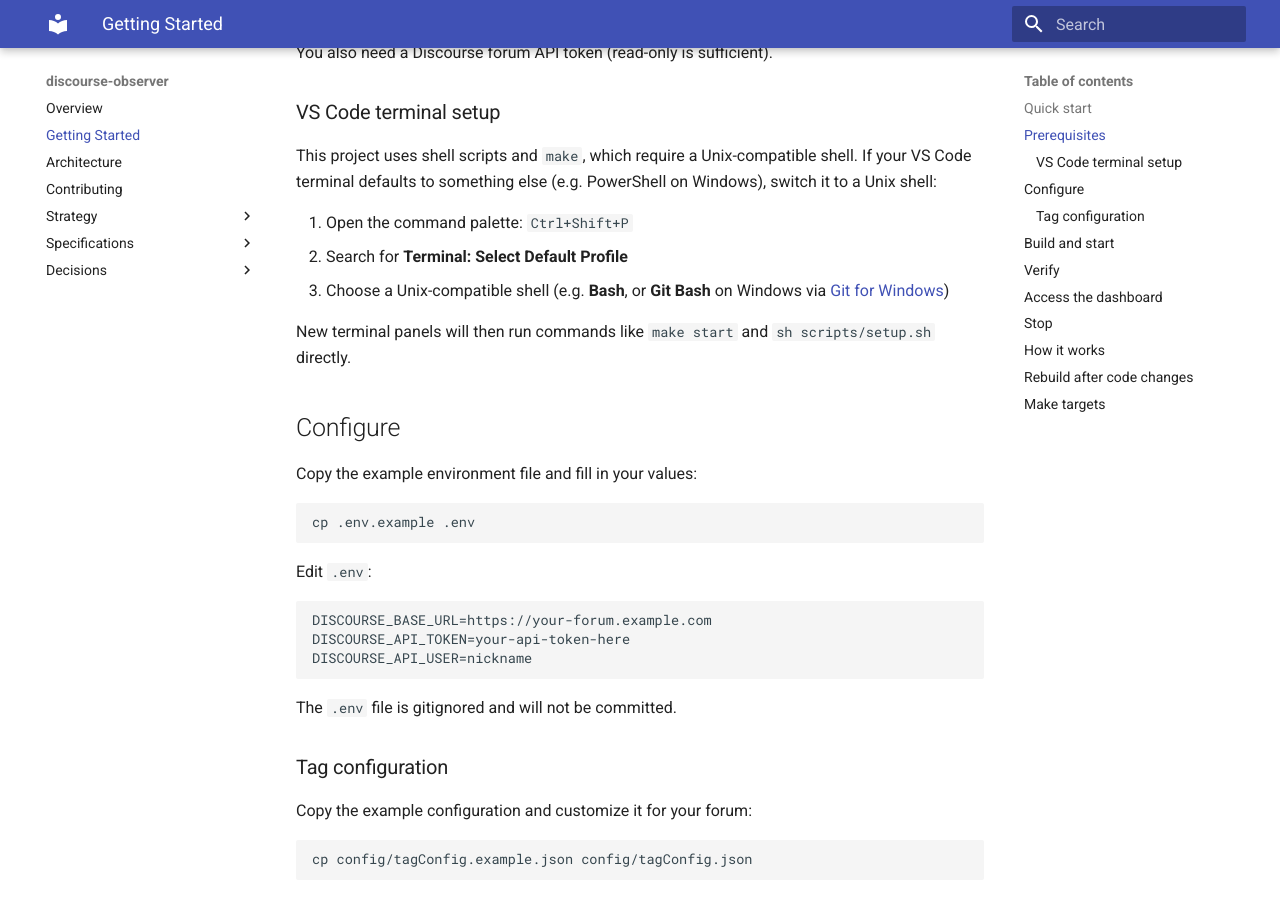
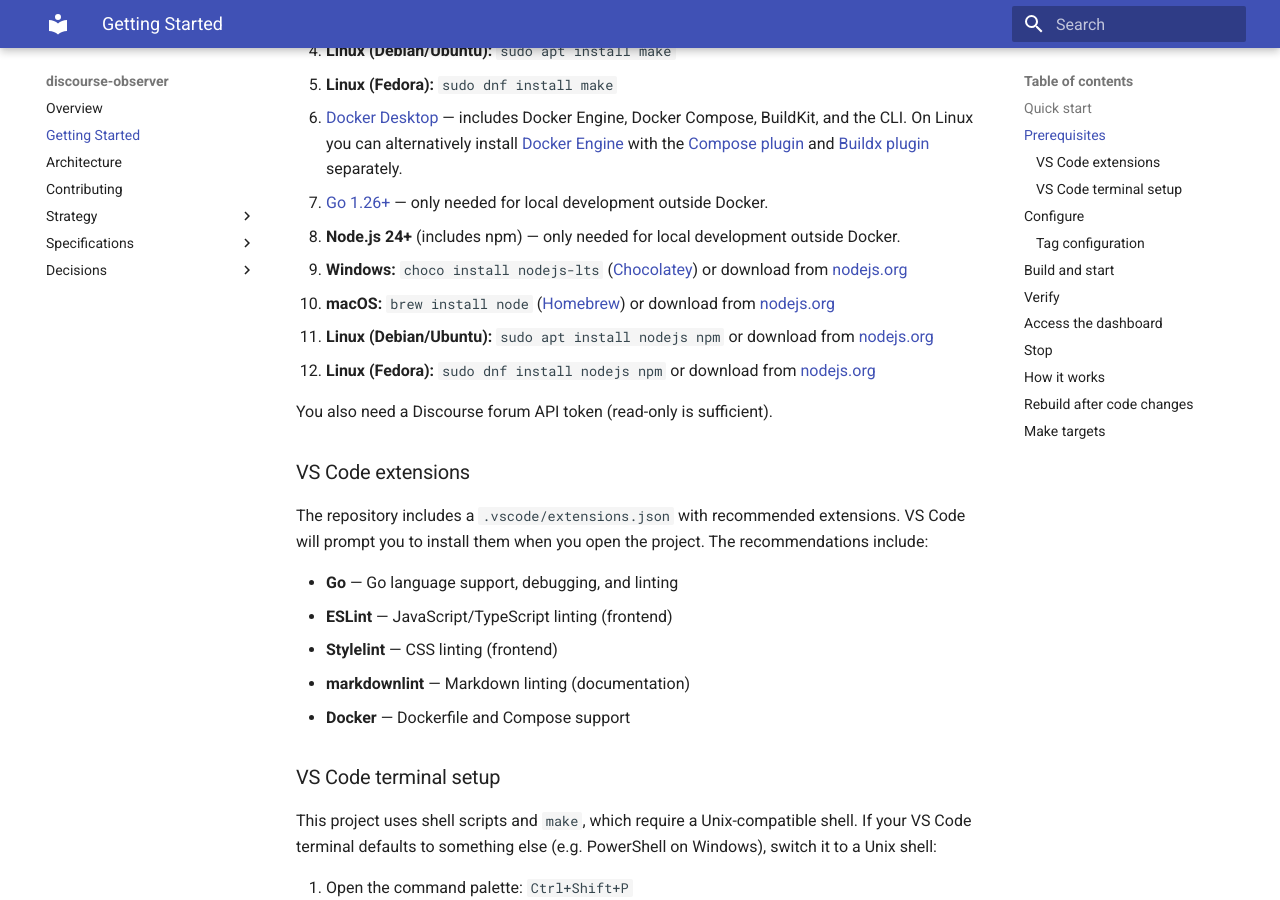
Before and after one commit to MorganDigitalAsyncTransparency/community, an MkDocs documentation site: the page built from discourse-observer/docs/getting-started.md, in a window 1280 px wide and 900 px high, scrolled down 1098 px. Built offline with MkDocs 1.6.1 and Material for MkDocs 9.7.7, drawn with Linux system fonts in a browser that asks for light colours; some of the changed text lies outside the part shown.

Commit message:
Improve onboarding flow based on contributor feedback
make start now includes setup as a prerequisite so a fresh clone
goes all the way from dependencies to running dashboard in one command.
setup.sh checks for golangci-lint and shows platform-specific Node.js
install hints (choco, brew, apt, dnf). Getting started docs restructured
to explain the full flow. VS Code extensions.json added.

Co-Authored-By: Claude Opus 4.6 (1M context) <noreply@anthropic.com>

````diff
--- a/discourse-observer/docs/getting-started.md
+++ b/discourse-observer/docs/getting-started.md
@@ -8,9 +8,18 @@ This guide explains how to configure, start, and access the discourse-observer d
 make start
 ```
 
-This copies `.env.example` to `.env` and `config/tagConfig.example.json` to `config/tagConfig.json` (if needed), builds the containers, starts them, and opens the dashboard. Edit `.env` with your Discourse credentials and `config/tagConfig.json` with your tag, area, SLO, and stalled-topic configuration before the first run.
+This single command handles the full onboarding flow:
+
+1. **Installs dependencies** — npm packages (root + frontend), golangci-lint, mkdocs-material, git hooks
+2. **Creates config files** — copies `.env.example` → `.env` and `config/tagConfig.example.json` → `config/tagConfig.json` (if they don't exist)
+3. **Verifies** — runs all linters and tests
+4. **Builds and launches** — builds Docker containers, starts them, opens the dashboard
+
+Edit `.env` with your Discourse credentials and `config/tagConfig.json` with your tag, area, SLO, and stalled-topic configuration before the first run.
 
 After code changes, use `make restart` to rebuild and relaunch.
+
+If you only want to install dependencies without launching, run `make setup` separately.
 
 The rest of this guide covers prerequisites, configuration, and how the stack works.
 
@@ -33,9 +42,23 @@ The following tools are needed:
    - **Linux (Fedora):** `sudo dnf install make`
 2. [Docker Desktop](https://docs.docker.com/desktop/) — includes Docker Engine, Docker Compose, BuildKit, and the CLI. On Linux you can alternatively install [Docker Engine](https://docs.docker.com/engine/install/) with the [Compose plugin](https://docs.docker.com/compose/install/) and [Buildx plugin](https://docs.docker.com/build/install-buildx/) separately.
 3. [Go 1.26+](https://go.dev/dl/) — only needed for local development outside Docker.
-4. [Node.js 24+](https://nodejs.org/) (includes npm) — only needed for local development outside Docker.
+4. **Node.js 24+** (includes npm) — only needed for local development outside Docker.
+   - **Windows:** `choco install nodejs-lts` ([Chocolatey](https://chocolatey.org/)) or download from [nodejs.org](https://nodejs.org/)
+   - **macOS:** `brew install node` ([Homebrew](https://brew.sh/)) or download from [nodejs.org](https://nodejs.org/)
+   - **Linux (Debian/Ubuntu):** `sudo apt install nodejs npm` or download from [nodejs.org](https://nodejs.org/)
+   - **Linux (Fedora):** `sudo dnf install nodejs npm` or download from [nodejs.org](https://nodejs.org/)
 
 You also need a Discourse forum API token (read-only is sufficient).
+
+### VS Code extensions
+
+The repository includes a `.vscode/extensions.json` with recommended extensions. VS Code will prompt you to install them when you open the project. The recommendations include:
+
+- **Go** — Go language support, debugging, and linting
+- **ESLint** — JavaScript/TypeScript linting (frontend)
+- **Stylelint** — CSS linting (frontend)
+- **markdownlint** — Markdown linting (documentation)
+- **Docker** — Dockerfile and Compose support
 
 ### VS Code terminal setup
 
````
Also changed, not shown: other parts of discourse-observer/docs/getting-started.md (+1 -1 lines), discourse-observer/README.md (+2 -2 lines), 2 other files.
